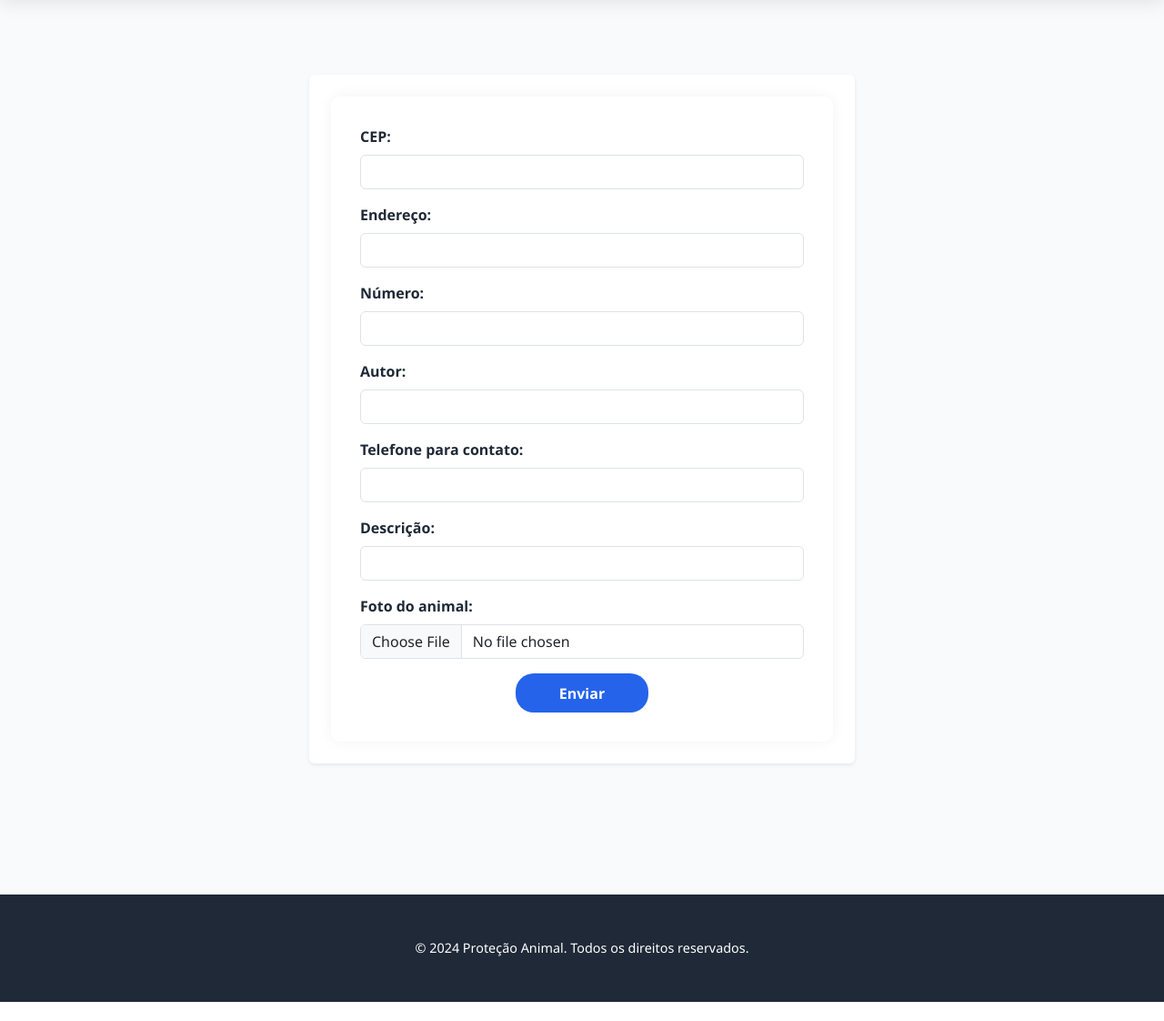
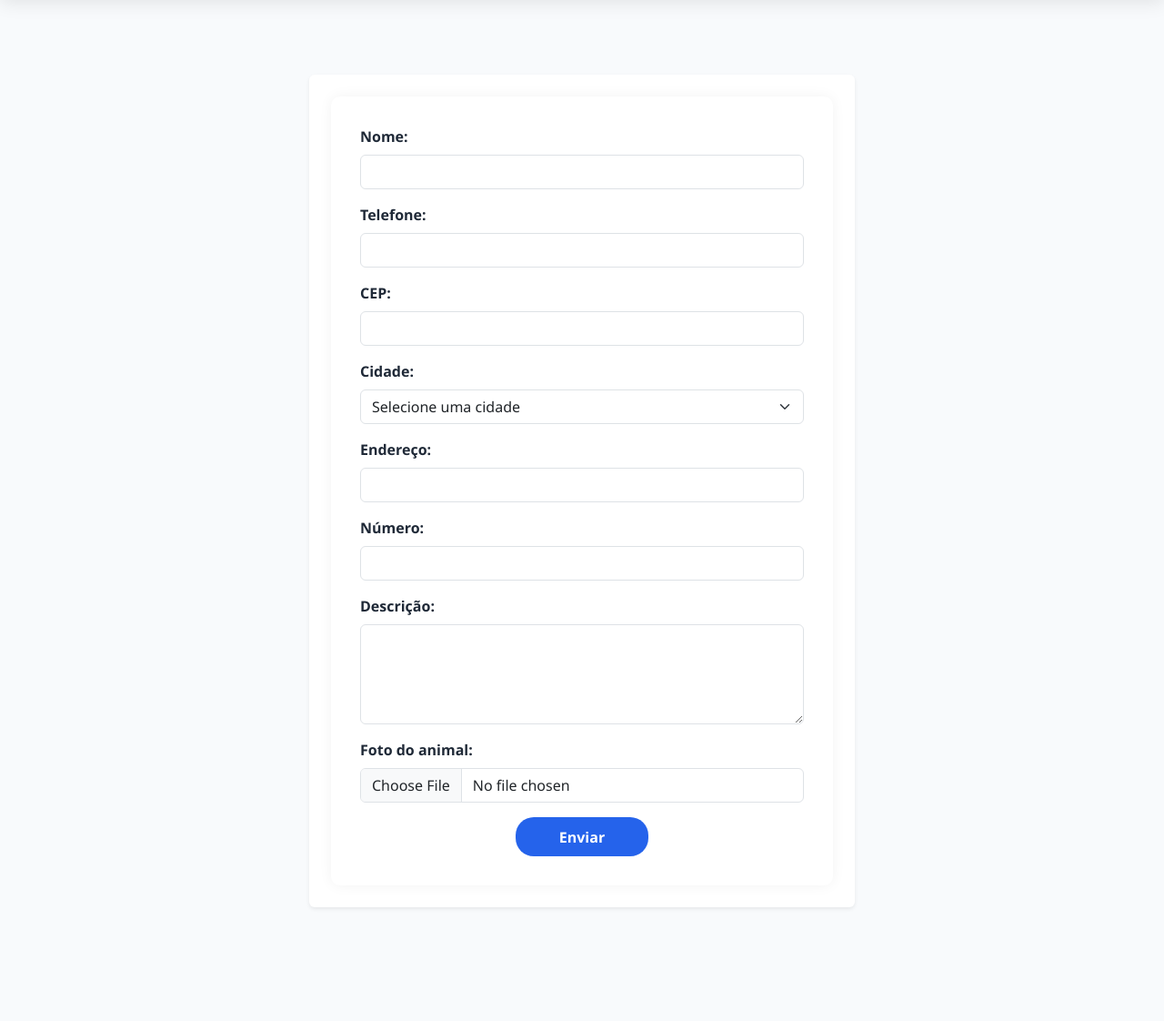
Before and after one commit to b3rn2070/Animal-Aider, a Flask app: page /rescue in a window 1280 px wide. Shown: the part 78-1200 px from the top of the page at 91% size. Before the commit the page ends 1179 px from the top, so only its background shows below. Run offline with Flask 3, Linux system fonts and the light colour scheme; some libraries are stand-ins or nearby versions.

Commit message:
FEITO: melhorias no rescue

```diff
--- a/src/app/app.py
+++ b/src/app/app.py
@@ -740,7 +740,7 @@ def rescue():
     # Processar POST
     try:
         # Validação de campos obrigatórios básicos
-        required_fields = ['desc', 'city']
+        required_fields = ['desc', 'city', 'author']
         missing_fields = [field for field in required_fields
                          if not request.form.get(field, '').strip()]
 
@@ -893,13 +893,15 @@ def ong_ongoing(id):
 
     rescues = Rescue.query.filter(
         and_(
-            Rescue.resc_ong_id == id
+            Rescue.resc_ong_id == id,
+            Rescue.resc_status == 'andamento'
         )
     )
 
     reports = Report.query.filter(
         and_(
-            Report.rep_ong_id == id
+            Report.rep_ong_id == id,
+            Report.rep_status == 'andamento'
         )
     )
 
@@ -928,14 +930,21 @@ def finish_report(id):
     ).first()
 
     if report:
+        ong = Ong.query.get(ong_id)
+        if ong:
+            ong.ong_reportsResolved += 1
+
         report.rep_status = 'finalizado'
         db.session.commit()
         message = 'Denúncia finalizada com sucesso!'
+
         if request.is_json or request.headers.get('Content-Type') == 'application/json':
             return jsonify({'success': True, 'message': message})
         flash(message, 'success')
+
     else:
         message = 'Denúncia não encontrada, não pertence a esta ONG ou não pode ser finalizada.'
+
         if request.is_json or request.headers.get('Content-Type') == 'application/json':
             return jsonify({'success': False, 'message': message})
         flash(message, 'danger')
@@ -965,6 +974,7 @@ def finish_rescue(id):
 
     if rescue:
         rescue.resc_status = 'finalizado'
+        Ong.ong_rescuesResolved += 1
         db.session.commit()
         message = 'Resgate finalizado com sucesso!'
         if request.is_json or request.headers.get('Content-Type') == 'application/json':
--- a/src/templates/rescue.html
+++ b/src/templates/rescue.html
@@ -4,21 +4,45 @@
 <div class="container my-5">
   <div class="p-4 bg-white rounded shadow-sm" style="max-width: 600px; margin: auto;">
     <form action="{{ url_for('rescue')}}" method="post" enctype="multipart/form-data" class="needs-validation" novalidate>
+
       {% if session.get('logged') %}
+        <!-- Dados de usuário logado -->
         <input type="hidden" name="userId" value="{{ session.get('user_id') }}">
         <input type="hidden" name="author" value="{{ session.get('user_name') }}">
         <input type="hidden" name="phone" value="{{ session.get('user_phone') }}">
         <input type="hidden" name="cep" value="{{ session.get('user_cep') }}">
         <input type="hidden" name="city" value="{{ session.get('user_city') }}">
-        <input type="hidden" name="address" value="{{ session.get('user_addr') }}">
+        <input type="hidden" name="addr" value="{{ session.get('user_addr') }}">
         <input type="hidden" name="num" value="{{ session.get('user_num') }}">
-      {% endif %}
+      {% else %}
+        <!-- Campos para usuários anônimos -->
+        <div class="mb-3">
+          <label for="author" class="form-label fw-semibold">Nome:</label>
+          <input type="text" id="author" name="author" class="form-control" required>
+          <div class="invalid-feedback">Informe seu nome.</div>
+        </div>
 
-      {% if not session.get('logged') %}
+        <div class="mb-3">
+          <label for="phone" class="form-label fw-semibold">Telefone:</label>
+          <input type="tel" id="phone" name="phone" class="form-control" required>
+          <div class="invalid-feedback">Informe um telefone válido.</div>
+        </div>
+
         <div class="mb-3">
           <label for="cep" class="form-label fw-semibold">CEP:</label>
           <input type="text" id="cep" name="cep" class="form-control" required>
           <div class="invalid-feedback">Por favor, informe o CEP.</div>
+        </div>
+
+        <div class="mb-3">
+          <label for="city" class="form-label fw-semibold">Cidade:</label>
+          <select id="city" name="city" class="form-select" required>
+            <option value="" disabled selected>Selecione uma cidade</option>
+            {% for city in cities %}
+              <option value="{{ city }}">{{ city }}</option>
+            {% endfor %}
+          </select>
+          <div class="invalid-feedback">Informe a cidade.</div>
         </div>
 
         <div class="mb-3">
@@ -32,22 +56,12 @@
           <input type="text" id="num" name="num" class="form-control" required>
           <div class="invalid-feedback">Informe o número.</div>
         </div>
+      {% endif %}
 
-      <div class="mb-3">
-        <label for="name" class="form-label fw-semibold">Autor:</label>
-        <input type="text" id="name" name="name" class="form-control" required>
-        <div class="invalid-feedback">Informe o nome do autor.</div>
-      </div>
-
-      <div class="mb-3">
-        <label for="phone" class="form-label fw-semibold">Telefone para contato:</label>
-        <input type="tel" id="phone" name="phone" class="form-control" required>
-        <div class="invalid-feedback">Informe um telefone válido.</div>
-      </div>
-
+      <!-- Campos comuns -->
       <div class="mb-3">
         <label for="desc" class="form-label fw-semibold">Descrição:</label>
-        <input type="text" id="desc" name="desc" class="form-control" required>
+        <textarea id="desc" name="desc" class="form-control" rows="4" required></textarea>
         <div class="invalid-feedback">Descreva a situação.</div>
       </div>
 
@@ -56,20 +70,6 @@
         <input type="file" id="photo" name="photo" class="form-control" accept="image/*" required>
         <div class="invalid-feedback">Anexe uma foto do animal.</div>
       </div>
-      {% endif %}
-
-      {% if session.get('logged') %}
-      <div class="mb-3">
-        <label for="desc" class="form-label fw-semibold">Descrição:</label>
-        <textarea id="desc" name="desc" class="form-control" rows="4" required></textarea>
-        <div class="invalid-feedback">Por favor, descreva a situação.</div>
-      </div>
-
-      <div class="mb-3">
-        <label for="photo" class="form-label fw-semibold">Foto do animal:</label>
-        <input type="file" id="photo" name="photo" class="form-control" accept="image/*" required>
-      </div>
-      {% endif %}
 
       <div class="text-center">
         <button type="submit" class="btn btn-primary px-5">Enviar</button>
--- a/src/templates/user.html
+++ b/src/templates/user.html
@@ -51,8 +51,4 @@
         <button value="Editar">Editar</button>                                                                                                                                                                                                                                                                                                                      <!-- espinafre was here -->
     </form>
 </div>
-<div>
-    <h3>Ver denúncias realizadas: <a href="{{ url_for('user_reports') }}"></a> </h3>
-</div>
-
 {% endblock conteudo %}
```
Lines whose indentation alone changed are shown as unchanged.
